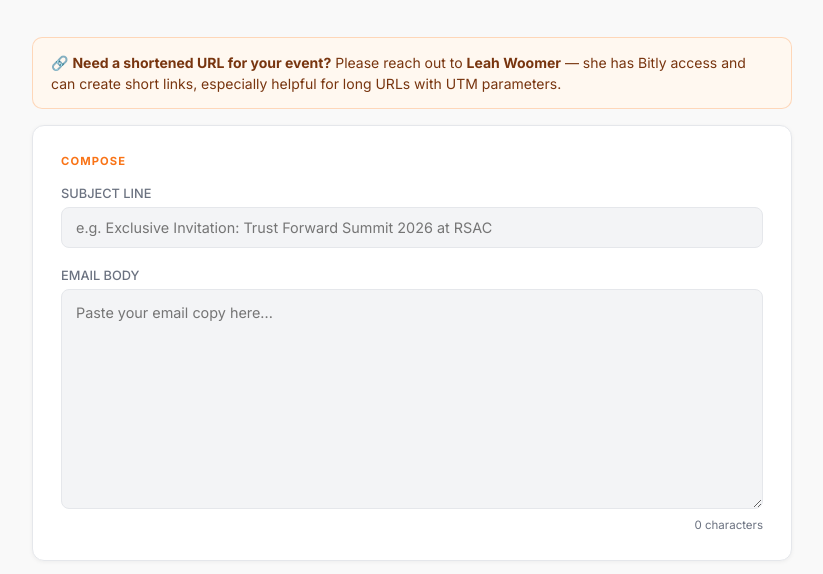
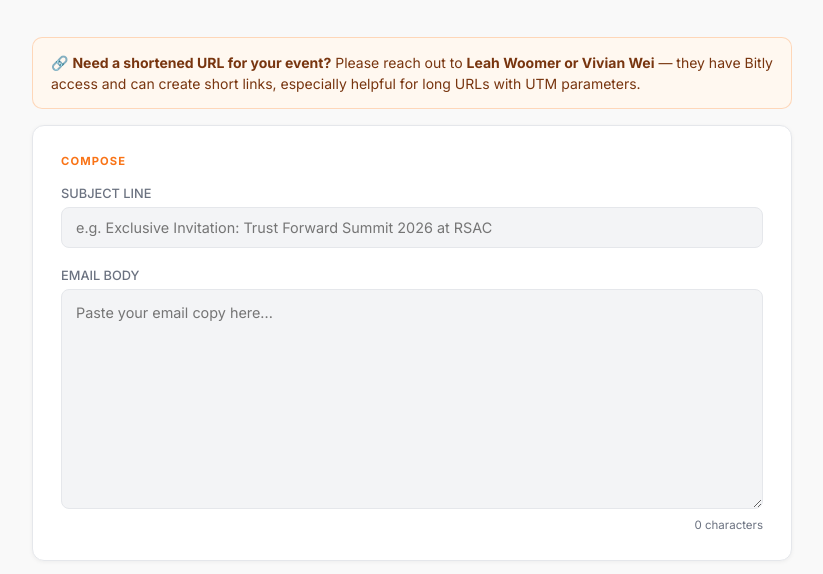
Before and after one commit to lwoomer/gmail-link-generator, a plain HTML site: page index.html in a window 1280 px wide. Shown: the part 152-726 px from the top of the page, without its empty margins (228-1051 px from the left). Drawn offline with Linux system fonts and the light colour scheme.

Commit message:
Update index.html

```diff
--- a/index.html
+++ b/index.html
@@ -308,7 +308,7 @@
 
   <!-- NOTICE BANNER -->
   <div style="background:#fff8f0;border:1px solid rgba(249,115,22,0.25);border-radius:10px;padding:14px 18px;margin-bottom:16px;font-size:0.875rem;color:#78350f;line-height:1.5;animation:fadeUp 0.4s ease both;">
-    🔗 <strong>Need a shortened URL for your event?</strong> Please reach out to <strong>Leah Woomer</strong> — she has Bitly access and can create short links, especially helpful for long URLs with UTM parameters.
+    🔗 <strong>Need a shortened URL for your event?</strong> Please reach out to <strong>Leah Woomer or Vivian Wei</strong> — they have Bitly access and can create short links, especially helpful for long URLs with UTM parameters.
   </div>
 
   <!-- COMPOSE -->
```
